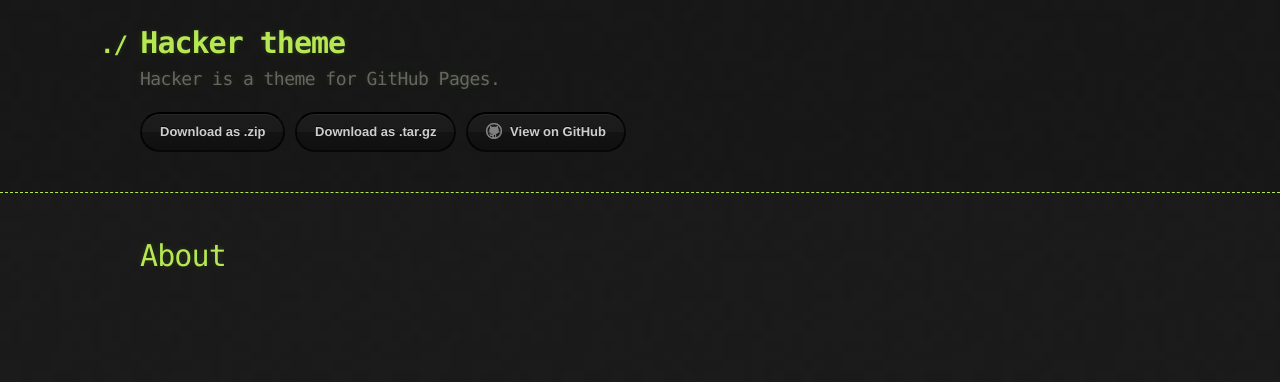
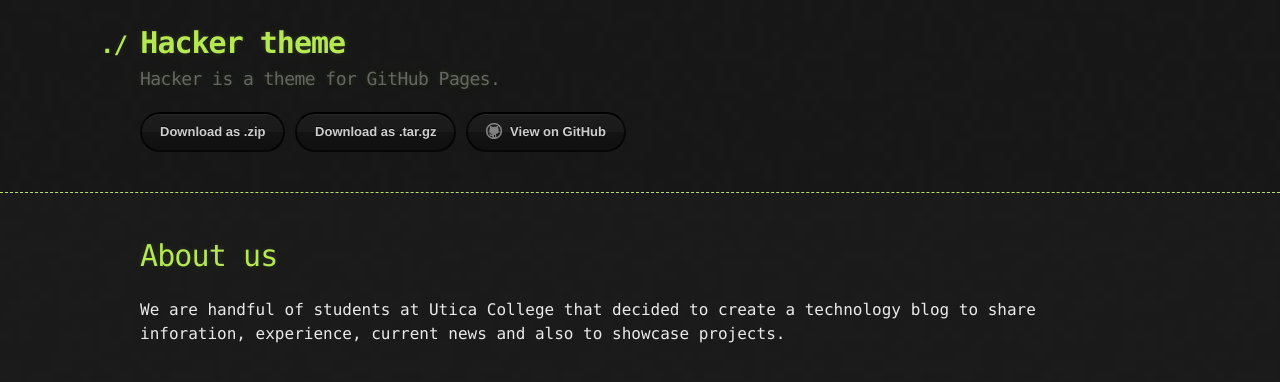
Before and after one commit to LuqGod2k99/The-Hackery, a Jekyll site: the page built from about.md, in a window 1280 px wide. Shown: the top 382 px of the page. Built offline with Jekyll 4.4.1, drawn with Linux system fonts in a browser that asks for light colours; our own code applies the rules of GitHub Pages for plain Markdown files.

Commit message:
Update about.md

```diff
--- a/about.md
+++ b/about.md
@@ -2,4 +2,5 @@
 layout: default
 ---
 
-# About
+# About us
+We are handful of students at Utica College that decided to create a technology blog to share inforation, experience, current news and also to showcase projects.
```
